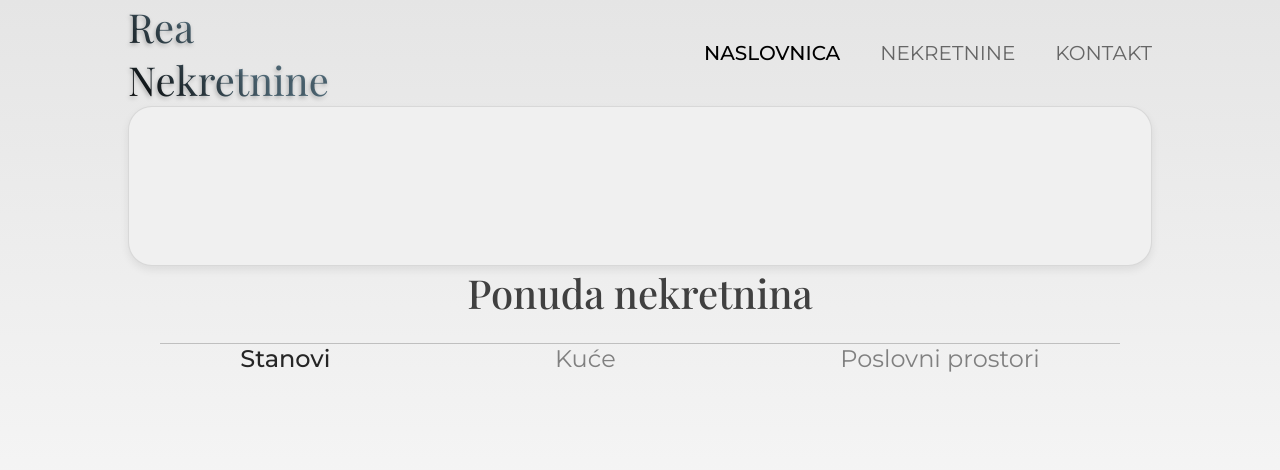
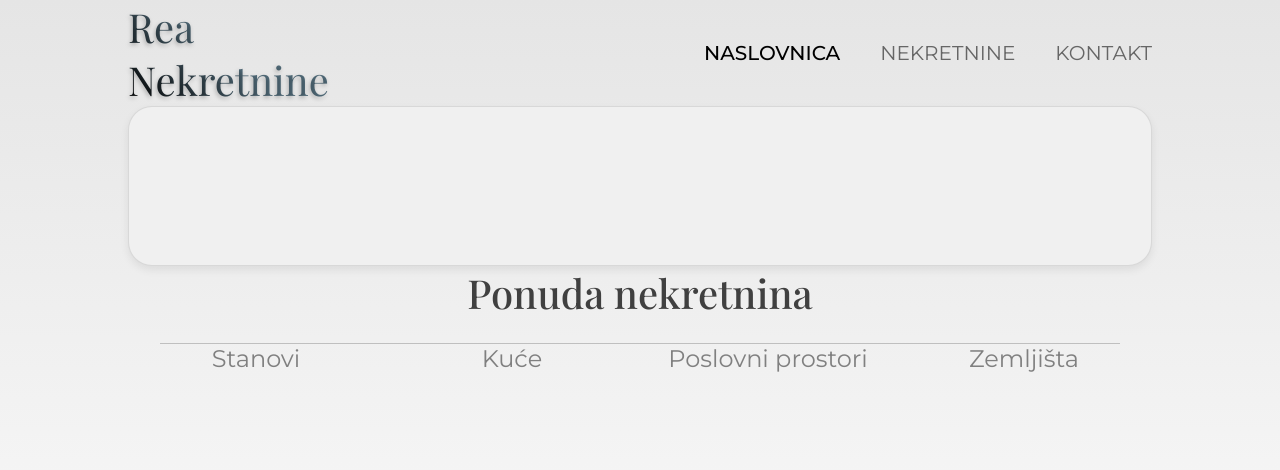
Before and after one commit to lukaslovre/r-nekret, a SvelteKit app: page / in a window 1280 px wide. Shown: the top 470 px of the page. Built offline with nearby package versions, Linux system fonts and the light colour scheme; a web font is replaced by a local one.

Commit message:
HomePropertyNavgiation.svelte

```diff
--- a/src/routes/HomePropertyList.svelte
+++ b/src/routes/HomePropertyList.svelte
@@ -1,28 +1,23 @@
 <script lang="ts">
-  import { page } from "$app/stores";
-
-  let path = $page.url.pathname;
-
-  let type: PropertyType = figureOutType();
-
-  function figureOutType() {
-    const parts = path.split("/");
-    if (parts.length > 2) {
-      return parts[2] as PropertyType;
-    }
-    return "stan";
-  }
+  import HomePropertyNavigation from "./HomePropertyNavigation.svelte";
 </script>
 
 <h2>Ponuda nekretnina</h2>
 
-<ul class="propertyTypesFilter">
-  <li class:active={type === "stan"}><a href="/nekretnine/stan">Stanovi</a></li>
-  <li class:active={type === "kuca"}><a href="/nekretnine/kuca">Kuće</a></li>
-  <li class:active={type === "poslovni"}>
-    <a href="/nekretnine/poslovni">Poslovni prostori</a>
-  </li>
-</ul>
+<!-- <li class:active={type === "stan"}><a href="/nekretnine/stan">Stanovi</a></li>
+<li class:active={type === "kuca"}><a href="/nekretnine/kuca">Kuće</a></li>
+<li class:active={type === "poslovni"}>
+  <a href="/nekretnine/poslovni">Poslovni prostori</a>
+</li> -->
+
+<HomePropertyNavigation
+  options={[
+    { label: "Stanovi", url: "/nekretnine/stan" },
+    { label: "Kuće", url: "/nekretnine/kuca" },
+    { label: "Poslovni prostori", url: "/nekretnine/poslovni" },
+    { label: "Zemljišta", url: "/nekretnine/zemljiste" },
+  ]}
+/>
 
 <style>
   h2 {
@@ -35,22 +30,4 @@
     padding-bottom: 1.5rem;
     border-bottom: 1px solid #bfbfbf;
   }
-
-  .propertyTypesFilter {
-    display: flex;
-    justify-content: space-around;
-
-    list-style: none;
-  }
-
-  .propertyTypesFilter li {
-    color: #808080;
-    font-weight: 400;
-    font-size: 1.5rem;
-  }
-
-  .propertyTypesFilter li.active {
-    color: #262626;
-    font-weight: 500;
-  }
 </style>
--- /dev/null
+++ b/src/routes/HomePropertyNavigation.svelte
@@ -0,0 +1,45 @@
+<script lang="ts">
+  import { page } from "$app/stores";
+
+  export let options: { label: string; url: string }[];
+
+  let path = $page.url.pathname;
+  let type: PropertyType = figureOutType();
+
+  function figureOutType() {
+    const parts = path.split("/");
+    if (parts.length > 2) {
+      return parts[2] as PropertyType;
+    }
+    return "stan";
+  }
+</script>
+
+<ul class="propertyTypesFilter">
+  {#each options as { label, url }}
+    <li class:active={url === type}><a href={url}>{label}</a></li>
+  {/each}
+</ul>
+
+<style>
+  .propertyTypesFilter {
+    display: flex;
+    justify-content: space-around;
+
+    list-style: none;
+  }
+
+  .propertyTypesFilter li {
+    flex: 1;
+    text-align: center;
+
+    color: #808080;
+    font-weight: 400;
+    font-size: 1.5rem;
+  }
+
+  .propertyTypesFilter li.active {
+    color: #262626;
+    font-weight: 500;
+  }
+</style>
```
